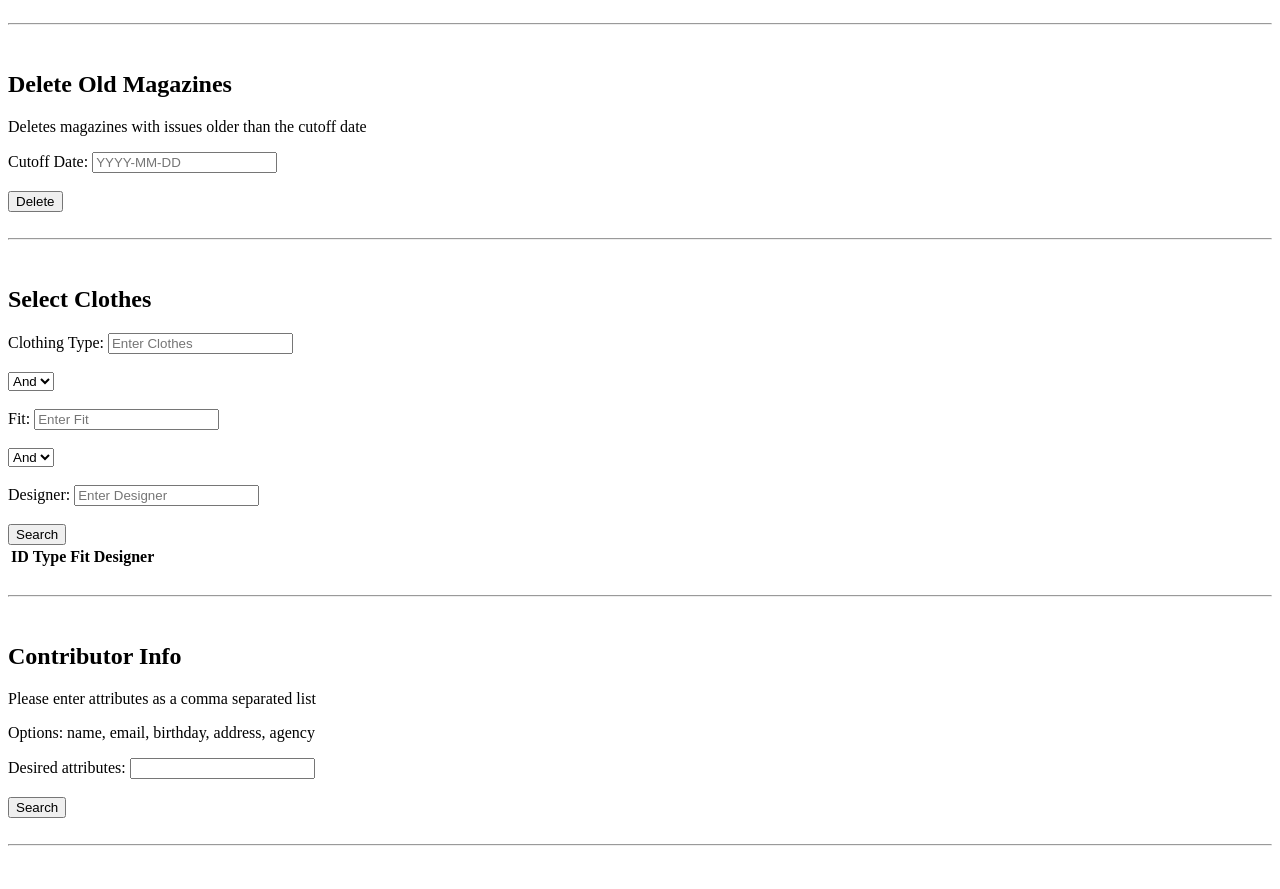
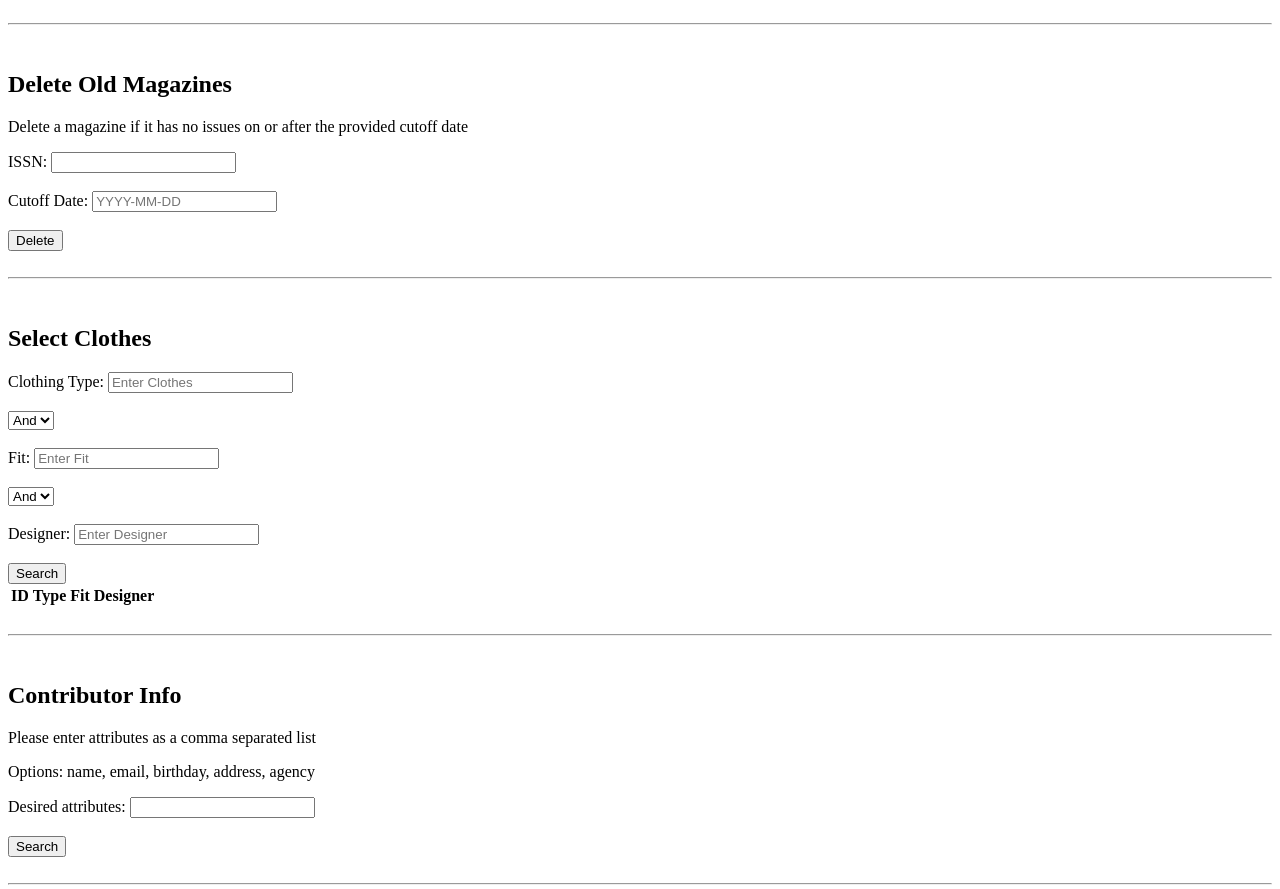
Before and after one commit to cassiemojar/fashion-magazine-db, a website: page public/index.html in a window 1280 px wide. Shown: the part 1055-1944 px from the top of the page. Drawn offline with Linux system fonts and the light colour scheme; no server answers.

Commit message:
Update delete query

```diff
--- a/public/index.html
+++ b/public/index.html
@@ -71,8 +71,9 @@
     <!--Query 3-->
 
     <h2>Delete Old Magazines</h2>
-    <p>Deletes magazines with issues older than the cutoff date</p>
+    <p>Delete a magazine if it has no issues on or after the provided cutoff date</p>
     <form id="deleteOldMags">
+        ISSN: <input type="text" id="deleteISSN" required minlength="8" maxlength="8"> <br><br>
         Cutoff Date: <input type="text" id="deleteDate" placeholder="YYYY-MM-DD" required minlength="10" maxlength="10"> <br><br>
         <button type="submit"> Delete </button> <br>
     </form>
```
